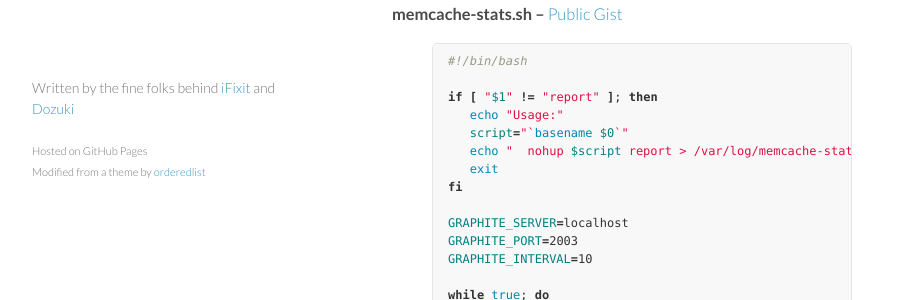
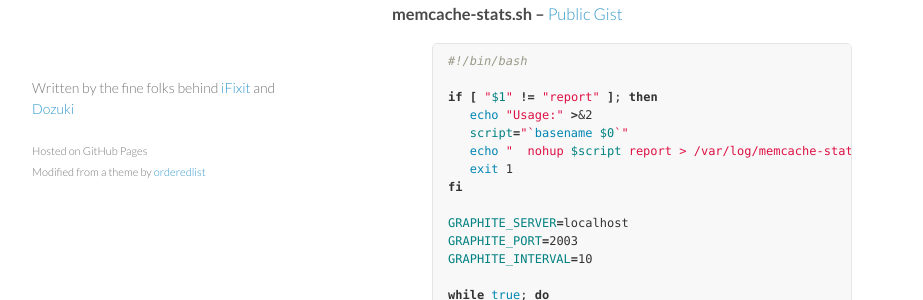
Before and after one commit to iFixit/itbrokeand.ifixit.com, a Jekyll site: the page built from _posts/2012-08-02-memcache-stats-in-graphite.md, in a window 1280 px wide. Shown: the part 649-949 px from the top of the page, without its empty margins (178-1101 px from the left). Built offline with Jekyll 4.4.1, drawn with Linux system fonts in a browser that asks for light colours; Markdown is read by kramdown in place of the engine named in the settings; comment, search, counter and statistics services are not loaded.

Commit message:
Post: memcache stats -- minor code changes

```diff
--- a/_posts/2012-08-02-memcache-stats-in-graphite.md
+++ b/_posts/2012-08-02-memcache-stats-in-graphite.md
@@ -30,10 +30,10 @@ echo's to stdout too, in case you want to `log everything`.
 #!/bin/bash
 
 if [ "$1" != "report" ]; then
-   echo "Usage:"
+   echo "Usage:" >&2
    script="`basename $0`"
-   echo "  nohup $script report > /var/log/memcache-stats.log &"
-   exit
+   echo "  nohup $script report > /var/log/memcache-stats.log &" >&2
+   exit 1
 fi
 
 GRAPHITE_SERVER=localhost
```
